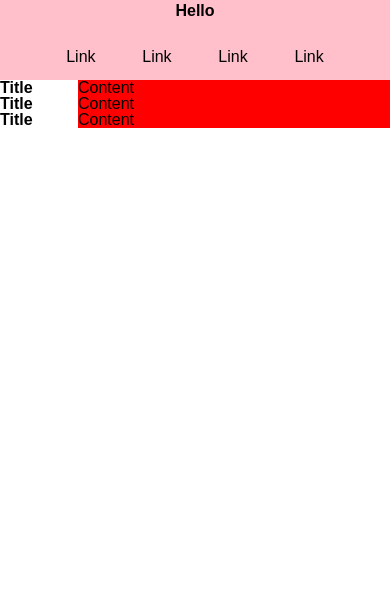
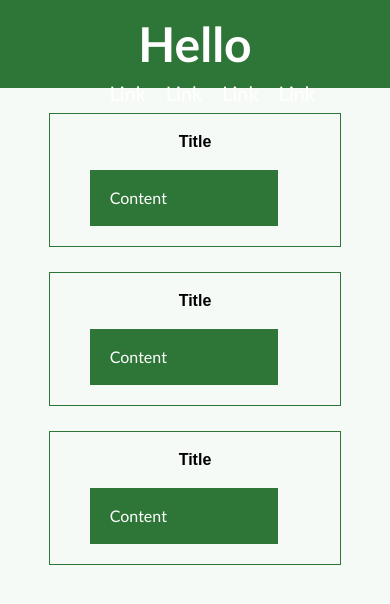
Before and after one commit to Aliviahhilliard/CSS-Portfolio, a plain HTML site: page index.html in a window 390 px wide. Drawn offline with Linux system fonts and the light colour scheme; files that its build step writes are made by us from their sources.

Commit message:
Submitted homework for week two. Plans to revise and resubmit at a later time.

```diff
--- a/Assets/reset.css
+++ /dev/null
@@ -1,33 +0,0 @@
-/* Resets the box size of every element */
-* {
-    margin: 0;
-    padding: 0;
-    box-sizing: border-box;
-  }
-
-  /* Gives the body element a parent height to compare against */
-  html {
-    height: 100%;
-  }
-
-  body {
-    min-height: 100%;
-    line-height: 1;
-    font-family: sans-serif;
-  }
-
-  h1, h2, h3, h4, h5, h6 {
-    font-size: 100%;
-  }
-
-  /* Matches the font of special elements to the rest of the page */
-  input, select, option, optgroup, textarea, button,
-  pre, code {
-    font-size: 100%;
-    font-family: inherit;
-  }
-
-  /* Removes default bullet points from lists */
-  ol, ul {
-    list-style: none;
-  }
--- a/Assets/style.css
+++ b/Assets/style.css
@@ -1,49 +1,126 @@
-header{
-    background-color: pink;
-    display: flex;
-    height:80px;
-    justify-content:space-around;
-    align-items: center;
-}
-/* The main axis of the flex container is the direction and it is justify-content */
-header h1{
-    /* background-color: red; */
-    width: 30%;
+* {
+    box-sizing: border-box;
+    padding: 0;
+    margin: 0;
+  }
+
+  body {
+    background-color: #f5faf7;
+  }
+
+  header {
+    text-align: center;
+    padding: 20px;
+    font-family: 'Trebuchet MS', 'Lucida Sans Unicode', 'Lucida Grande', 'Lucida Sans', Arial, sans-serif;
+    background-color: #2e7637;
+    color: #ffffff;
+  }
+
+  header h1 {
+    display: inline-block;
+    font-size: 48px;
+  }
+
+  header div {
+    padding-top: 15px;
+    margin-right: 20px;
+    float: right;
+    font-family: 'Gill Sans', 'Gill Sans MT', Calibri, 'Trebuchet MS', sans-serif;
+    font-size: 20px;
+  }
+
+  header div ul {
+    display: inline-block;
+    margin: 0;
+    padding: 0;
+    list-style-type: none;
+  }
+
+  header div ul li {
+    float: left;
+    margin-left: 10px;
+  }
+  a {
+    color: #ffffff;
+    text-decoration: none;
 }
 
-nav{
-    /* background-color: blue; */
-    width: 60%;
-    display: flex;
-    justify-content: space-evenly;
-    height: 80%;
-    align-items: center;
+p {
+    font-size: 16px;
 }
 
-
-.main-section{
-    display:flex;
-}
-.main-section > h1{
-    width:20%;
+  section.hero {
+    height: 600px;
+    width: 100%;
+    margin-bottom: 25px;
+    background-image: url("C:/Users/ashil/bootcamp/homeworks/CSS-portfolio/assets/avatar.jpg");
+    background-size: cover;
+    background-position: center;
 }
 
-.main-section > section{
-    width:80%;
-    background-color: red;
+.float-left {
+    float: left;
+    margin-right: 25px;
 }
 
+.float-right {
+    float: right;
+    margin-left: 25px;
+}
 
-@media screen and (max-width : 800px) {
+.content {
+    width: 75%;
+    display: inline-block;
+    margin-left: 20px;
+}
+
+  main {
+    display: flex;
+    flex-direction: column;
+    align-items: center;
+    margin-top: 25px;
+  }
+
+  .main-section {
+    width: 75%;
+    margin-bottom: 25px;
+    border: 1px solid #2e7637;
+    padding: 20px;
+  }
+
+  .main-section h1 {
+    text-align: center;
+  }
+
+  .content {
+    margin-top: 20px;
+    padding: 20px;
+    font-family: 'Gill Sans', 'Gill Sans MT', Calibri, 'Trebuchet MS', sans-serif;
+    background-color: #2e7637;
+    color: #ffffff;
+  }
+
+  @media screen and (max-width: 800px) {
     header{
         flex-direction: column;
     }
     nav{
         height: 50%;
-        width: 90%
+        width: 90%;
     }
     header h1{
         height: 35%;
         text-align: center;
     }
 }
+
+footer {
+  padding: 30px;
+  clear:both;
+  font-family: 'Trebuchet MS', 'Lucida Sans Unicode', 'Lucida Grande', 'Lucida Sans', Arial, sans-serif;
+  text-align: center;
+}
+
+footer h2 {
+  font-size: 20px;
+}
--- /dev/null
+++ b/Original-files/reset.css
@@ -0,0 +1,33 @@
+/* Resets the box size of every element */
+* {
+    margin: 0;
+    padding: 0;
+    box-sizing: border-box;
+  }
+
+  /* Gives the body element a parent height to compare against */
+  html {
+    height: 100%;
+  }
+
+  body {
+    min-height: 100%;
+    line-height: 1;
+    font-family: sans-serif;
+  }
+
+  h1, h2, h3, h4, h5, h6 {
+    font-size: 100%;
+  }
+
+  /* Matches the font of special elements to the rest of the page */
+  input, select, option, optgroup, textarea, button,
+  pre, code {
+    font-size: 100%;
+    font-family: inherit;
+  }
+
+  /* Removes default bullet points from lists */
+  ol, ul {
+    list-style: none;
+  }
--- /dev/null
+++ b/Original-files/style.css
@@ -0,0 +1,72 @@
+* {
+    box-sizing: border-box
+    padding: 0;
+    margin: 0;
+}
+
+body{
+    background-color: #c1d8d9;
+}
+header{
+    background-color: #FFD700;
+    display: flex;
+    height:80px;
+    justify-content:space-around;
+    align-items: center;
+}
+/* The main axis of the flex container is the direction and it is justify-content */
+header h1{
+    background-color: #fcf804 ;
+    width: 30%;
+}
+
+nav{
+    /* background-color: ; */
+    width: 60%;
+    display: flex;
+    justify-content: space-evenly;
+    height: 80%;
+    align-items: center;
+}
+
+
+.main-section{
+    display:flex;
+}
+.main-section > h1{
+    width:20%;
+}
+
+.main-section > section{
+    width:80%;
+    background-color: rgb(200, 174, 174);
+}
+
+
+@media screen and (max-width : 800px) {
+    header{
+        flex-direction: column;
+    }
+    nav{
+        height: 50%;
+        width: 90%
+    }
+    header h1{
+        height: 35%;
+        text-align: center;
+    }
+}
+
+// GIVEN I need to sample a potential employee's previous work
+WHEN I load their portfolio
+THEN I am presented with the developer's name, a recent photo or avatar, and links to sections about them, their work, and how to contact them
+WHEN I click one of the links in the navigation
+THEN the UI scrolls to the corresponding section
+WHEN I click on the link to the section about their work
+THEN the UI scrolls to a section with titled images of the developer's applications
+WHEN I am presented with the developer's first application
+THEN that application's image should be larger in size than the others
+WHEN I click on the images of the applications
+THEN I am taken to that deployed application
+WHEN I resize the page or view the site on various screens and devices
+THEN I am presented with a responsive layout that adapts to my viewport
```
Also changed, not shown: Assets/index.html (added, +88 -0 lines), Assets/about-me.jpg (added), Assets/avatar.jpg (added), Assets/contact-me.jpg (added), Assets/my-work.jpg (added).
